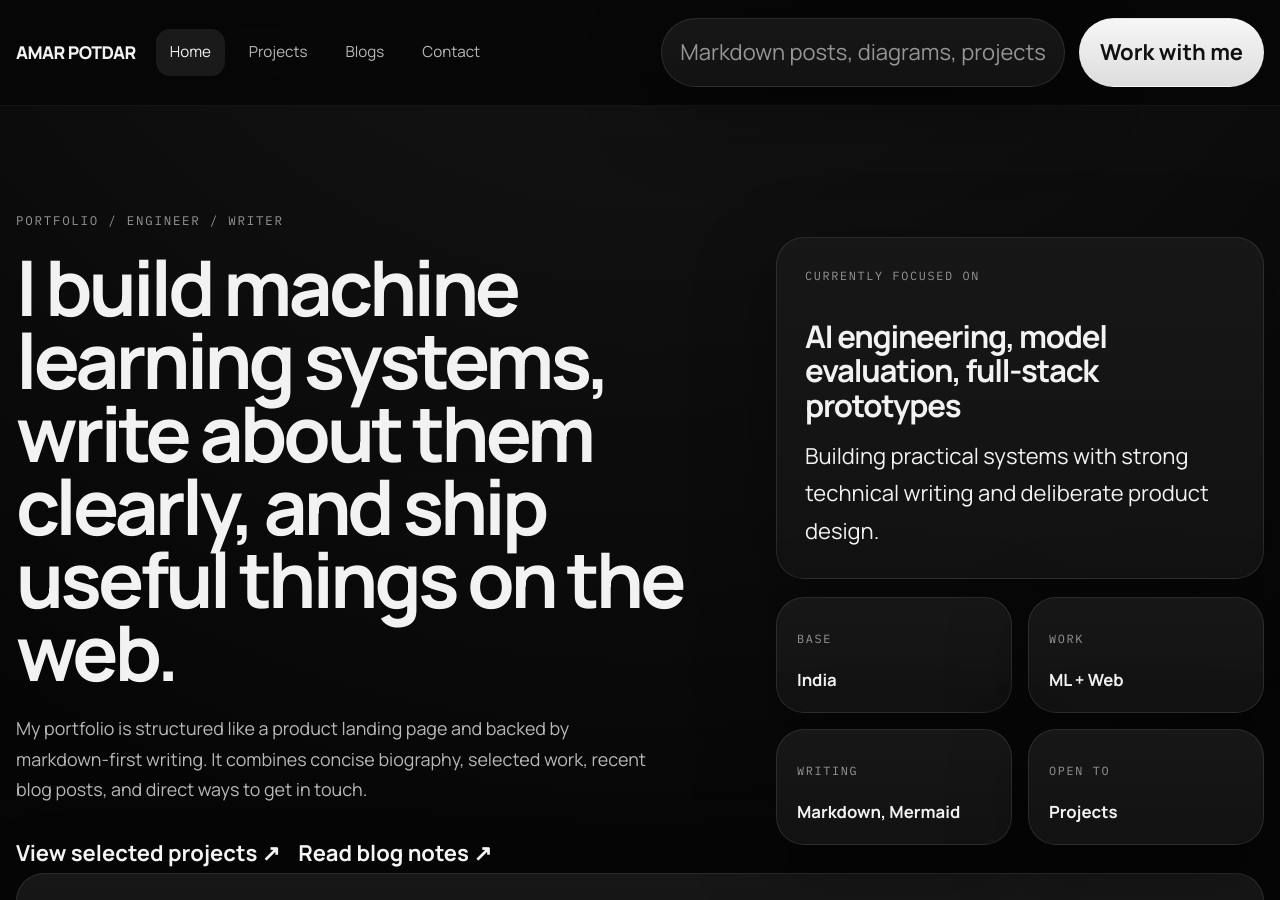
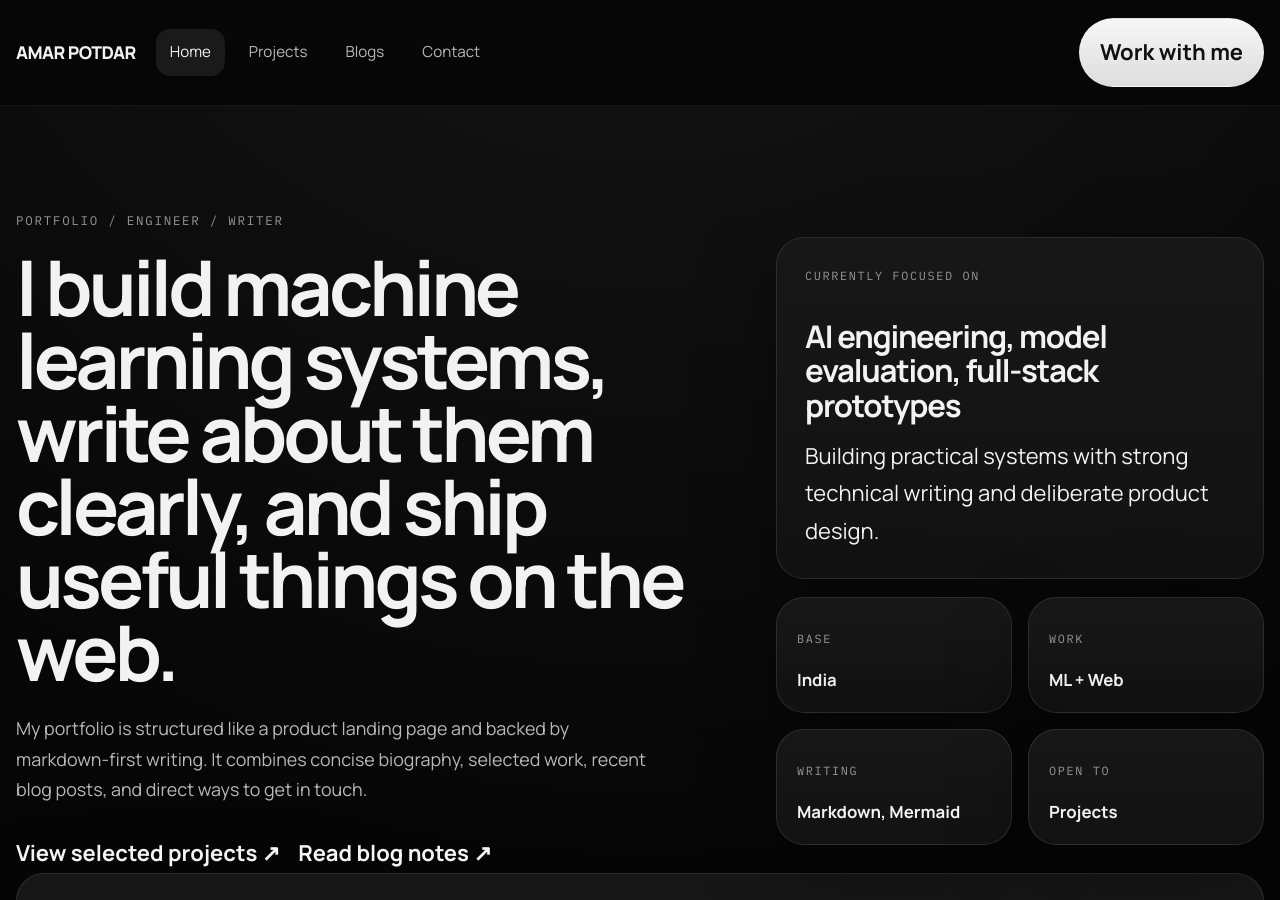
Before and after one commit to MeAmarP/meamarp.github.io, a Jekyll site: the page built from index.html, in a window 1280 px wide and 900 px high. Built offline with Jekyll 4.4.1, drawn with Linux system fonts in a browser that asks for light colours; nearby versions of some CDN libraries; the list of posts is cut into pages by our own code.

Commit message:
Remove search pill from header across multiple pages and add theme sample image

```diff
--- a/_includes/header.html
+++ b/_includes/header.html
@@ -9,7 +9,6 @@
 				<a href="/#contact">Contact</a>
 			</nav>
 			<div class="topbar-actions">
-				<div class="search-pill">Markdown posts, diagrams, projects</div>
 				<a class="action-pill" href="/#contact">Work with me</a>
 			</div>
 		</div>
```
Also changed, not shown: theme-sample1.png (added), 17 other files.
